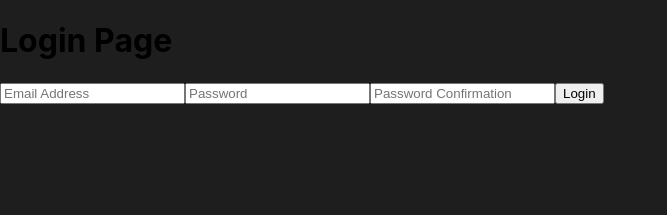
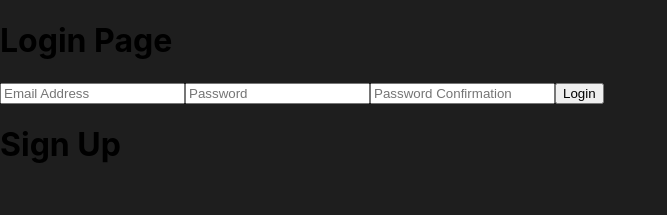
Before and after one commit to alexGrandolph/rancid-tomatillos, a React (Create React App) app: page /dashboard in a window 1280 px wide. Shown: the top 215 px of the page, without its empty margins (0-667 px from the left). Built offline with nearby package versions, Linux system fonts and the light colour scheme; no server answers; a web font is replaced by a local one.

Commit message:
feat: add boilerplate for SignUp component to dashboard

```diff
--- a/src/components/Dashboard.js
+++ b/src/components/Dashboard.js
@@ -1,4 +1,5 @@
 import Login from './Login.js'
+import SignUp from './SignUp.js'
 import { useState } from 'react'
 
 function Dashboard() {
@@ -10,7 +11,12 @@ function Dashboard() {
   }
 
   if (!userId) {
-    return <Login setToken={setToken}/>
+    return (
+      <>
+      <Login setToken={setToken}/>
+      <SignUp />
+      </>
+    )
   }
   return (
     <h1>Dashboard</h1>
--- a/src/components/SignUp.js
+++ b/src/components/SignUp.js
@@ -0,0 +1,11 @@
+
+
+function SignUp() {
+  return (
+    <>
+    <h1>Sign Up</h1>
+    </>
+  )
+}
+
+export default SignUp
```
